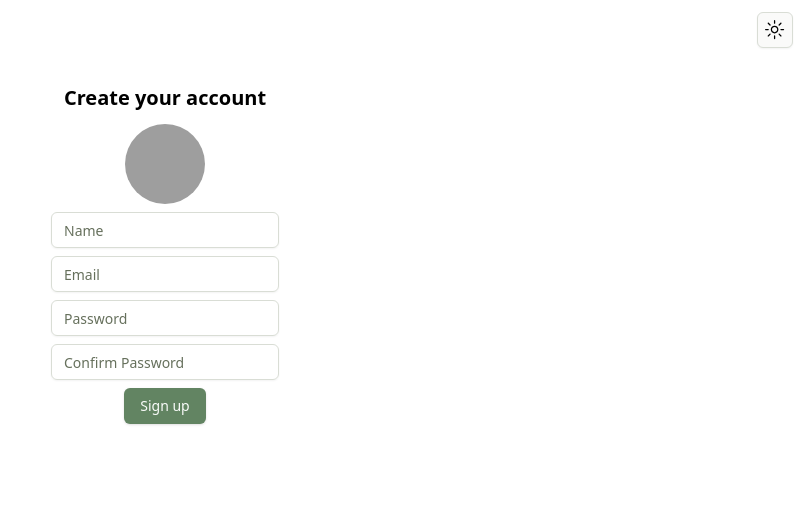
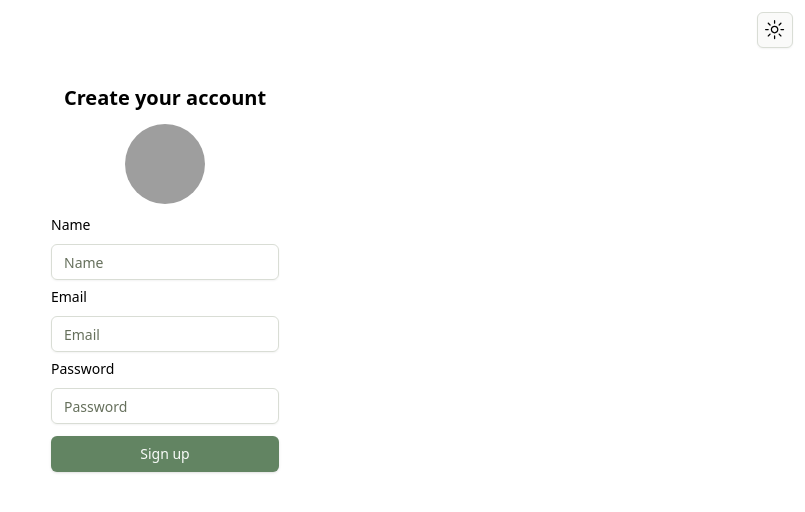
Before and after one commit to RiosNicholas/accountabuddy, a Next.js app: page /auth/signup in a window 1280 px wide. Shown: the top 512 px of the page, without its empty margins (475-1280 px from the left). Built offline with nearby package versions, Linux system fonts and the light colour scheme; grey boxes are pictures that could not be loaded.

Commit message:
Add form components to sign up page

```diff
--- a/app/auth/login/page.tsx
+++ b/app/auth/login/page.tsx
@@ -4,6 +4,7 @@ import { zodResolver } from "@hookform/resolvers/zod"
 import { useForm } from "react-hook-form"
 import { z } from "zod"
 
+import Link from "next/link";
 import Image from "next/image";
 import { Button } from "@/components/ui/button"
 import { Input } from "@/components/ui/input"
@@ -23,7 +24,7 @@ const formSchema = z.object({
   // TODO: add message for invalid username or password
 })
 
-export default function Login() {
+export default function Home() {
   const form = useForm<z.infer<typeof formSchema>>({
     resolver: zodResolver(formSchema),
     defaultValues: {
@@ -36,7 +37,6 @@ export default function Login() {
     // Do something with the form values.
     console.log(values)
   }
-
 
   return (
     <div className="grid grid-rows-[auto_1fr_auto] items-center justify-items-center h-screen p-8 pb-20 gap-16 sm:p-20 font-[family-name:var(--font-geist-sans)]">
@@ -71,11 +71,17 @@ export default function Login() {
                 </FormItem>
               )}
             />
-            <Button className="w-full" type="submit">Sign in</Button>
+            <Link href="auth/login/" passHref>
+              <Button className="w-full mt-2" type="submit">
+                Sign in
+              </Button>
+            </Link>
           </form>
           <span className="flex justify-center text-sm text-center">
             <p className="mr-1">Don't have an account?</p>
-            <a className="underline text-accent hover:cursor-pointer">Sign up here</a>
+            <Link href="auth/signup" className="underline text-accent hover:cursor-pointer">
+              Sign up here
+            </Link>
           </span>
         </Form>
       </main>
--- a/app/auth/signup/page.tsx
+++ b/app/auth/signup/page.tsx
@@ -1,30 +1,53 @@
 "use client";
 
-// import { useForm } from "react-hook-form"
-// import { zodResolver } from "@hookform/resolvers/zod"
+import { useForm } from "react-hook-form"
+import { zodResolver } from "@hookform/resolvers/zod"
+import { z } from "zod"
 
 import { Avatar, AvatarFallback, AvatarImage } from "@/components/ui/avatar";
 import { Input } from "@/components/ui/input";
 import { Button } from "@/components/ui/button"
 import Link from "next/link";
-// import {
-//   Form,
-//   FormControl,
-//   FormDescription,
-//   FormField,
-//   FormItem,
-//   FormLabel,
-//   FormMessage,
-// } from "@/components/ui/form"
-// import {
-//   Select,
-//   SelectContent,
-//   SelectItem,
-//   SelectTrigger,
-//   SelectValue,
-// } from "@/components/ui/select"
+import {
+  Form,
+  FormControl,
+  FormDescription,
+  FormField,
+  FormItem,
+  FormLabel,
+  FormMessage,
+} from "@/components/ui/form"
+import {
+  Select,
+  SelectContent,
+  SelectItem,
+  SelectTrigger,
+  SelectValue,
+} from "@/components/ui/select"
+
+
+const formSchema = z.object({
+  email: z.string().min(2).max(50),
+  name: z.string().min(2).max(50),
+  password: z.string().min(2).max(50),
+  // TODO: add message for invalid username or password
+})
 
 export default function ProfileSignup() {
+    const form = useForm<z.infer<typeof formSchema>>({
+    resolver: zodResolver(formSchema),
+    defaultValues: {
+      email: "",
+      name: "",
+      password: "",
+    },
+  })
+
+  function onSubmit(values: z.infer<typeof formSchema>) {
+    // Do something with the form values.
+    console.log(values)
+  }
+
   return (
     <main className="flex flex-col items-center justify-center p-3 w-full">
       <h1 className="text-left text-xl font-bold p-3">Create your account</h1>
@@ -33,18 +56,57 @@ export default function ProfileSignup() {
         <AvatarFallback>Member</AvatarFallback>
       </Avatar>
 
-        {/* TODO: add form labels and create proper zod form. blur password details */}
-      <form className="my-2 space-y-2">
-        <Input placeholder="Name"/>
-        <Input placeholder="Email"/>
-        <Input placeholder="Password"/>
-        <Input placeholder="Confirm Password"/>
-      </form>
-      <Button type="submit">
-        <Link href="/auth/signup/preferences">
-        Sign up
-        </Link>
-      </Button>
+      <Form {...form}>
+          <form onSubmit={form.handleSubmit(onSubmit)} className="space-y-1 my-2">
+            <FormField
+              control={form.control}
+              name="name"
+              render={({ field }) => (
+                <FormItem>
+                  <FormLabel>Name</FormLabel>
+                  <FormControl>
+                    <Input placeholder="Name" {...field}/>
+                  </FormControl>
+                  <FormMessage />
+                </FormItem>
+              )}
+            />
+            <FormField
+              control={form.control}
+              name="email"
+              render={({ field }) => (
+                <FormItem>
+                  <FormLabel>Email</FormLabel>
+                  <FormControl>
+                    <Input placeholder="Email" {...field}/>
+                  </FormControl>
+                  <FormMessage />
+                </FormItem>
+              )}
+            />
+            <FormField
+              control={form.control}
+              name="password"
+              render={({ field }) => (
+                <FormItem>
+                  <FormLabel>Password</FormLabel>
+                  <FormControl>
+                    {/* TODO: Conceal password as it is typed in the input bar */}
+                    <Input type="password" placeholder="Password" {...field} />
+                  </FormControl>
+                  <FormMessage />
+                </FormItem>
+              )}
+            />
+            <div className="flex justify-center">
+              <Button type="submit" className="my-2 w-full">
+                <Link href="/auth/signup/preferences">
+                  Sign up
+                </Link>
+              </Button>
+            </div>
+          </form>
+        </Form>
     </main>
   );
 }
```
Also changed, not shown: app/page.tsx (line endings or trailing spaces).
